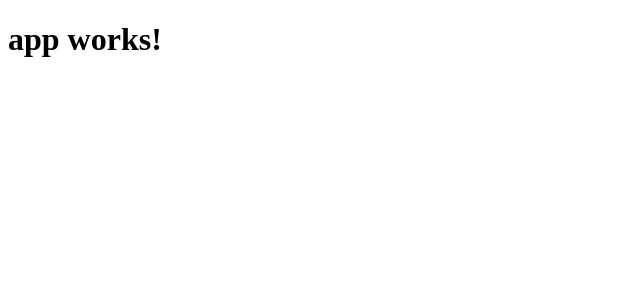
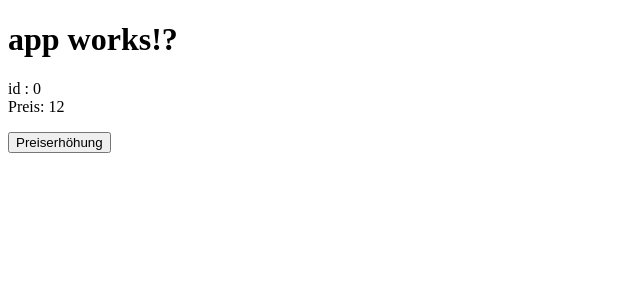
Before and after one commit to jbin/ngSchulung-17-03-27, an Angular app in the folder Stones/: page / in a window 1280 px wide. Shown: the top 300 px of the page, without its empty margins (0-640 px from the left). Built offline with nearby package versions, Linux system fonts and the light colour scheme.

Commit message:
product Komponente

```diff
--- a/Stones/src/app/app.component.html
+++ b/Stones/src/app/app.component.html
@@ -1,3 +1,4 @@
 <h1>
   {{title}}
 </h1>
+<stn-product></stn-product>
--- a/Stones/src/app/app.component.ts
+++ b/Stones/src/app/app.component.ts
@@ -6,5 +6,5 @@ import { Component } from '@angular/core';
   styleUrls: ['./app.component.css']
 })
 export class AppComponent {
-  title = 'app works!';
+  title = 'app works!?';
 }
--- a/Stones/src/app/app.module.ts
+++ b/Stones/src/app/app.module.ts
@@ -4,6 +4,7 @@ import { FormsModule } from '@angular/forms';
 import { HttpModule } from '@angular/http';
 
 import { AppComponent } from './app.component';
+import { ProductModule } from './product/product.module';
 
 @NgModule({
   declarations: [
@@ -12,7 +13,8 @@ import { AppComponent } from './app.component';
   imports: [
     BrowserModule,
     FormsModule,
-    HttpModule
+    HttpModule,
+    ProductModule
   ],
   providers: [],
   bootstrap: [AppComponent]
--- /dev/null
+++ b/Stones/src/app/product/product.ts
@@ -0,0 +1,13 @@
+export class Product {
+    id: number;
+    name: string;
+    price: number;
+    weight: number;
+
+    constructor(id: number, name: string, price: number, weight: number) {
+        this.id = id;
+        this.name = name;
+        this.price = price;
+        this.weight = weight;
+    }
+}
--- /dev/null
+++ b/Stones/src/app/product/product/product.component.html
@@ -0,0 +1,5 @@
+<p>
+  id : {{product.id}} <br>
+  Preis: {{product.price}}
+</p>
+<button (click)="raisePrice()">Preiserhöhung</button>
--- /dev/null
+++ b/Stones/src/app/product/product/product.component.ts
@@ -0,0 +1,23 @@
+import { Component, OnInit } from '@angular/core';
+import { Product } from '../product';
+
+@Component({
+  selector: 'stn-product',
+  templateUrl: './product.component.html',
+  styleUrls: ['./product.component.css']
+})
+export class ProductComponent implements OnInit {
+
+  product: Product = new Product(0, 'name', 12, 543);
+
+  constructor() { }
+
+  ngOnInit() {
+  }
+
+  raisePrice() {
+    this.product.price += 5;
+    alert(this.product.price);
+  }
+
+}
```
Also changed, not shown: Stones/src/app/product/product.module.ts (added, +12 -0 lines), Stones/.angular-cli.json, Stones/src/app/product/product/product.component.css (added), 1 other file (tests, documents, lock files or other folders).
